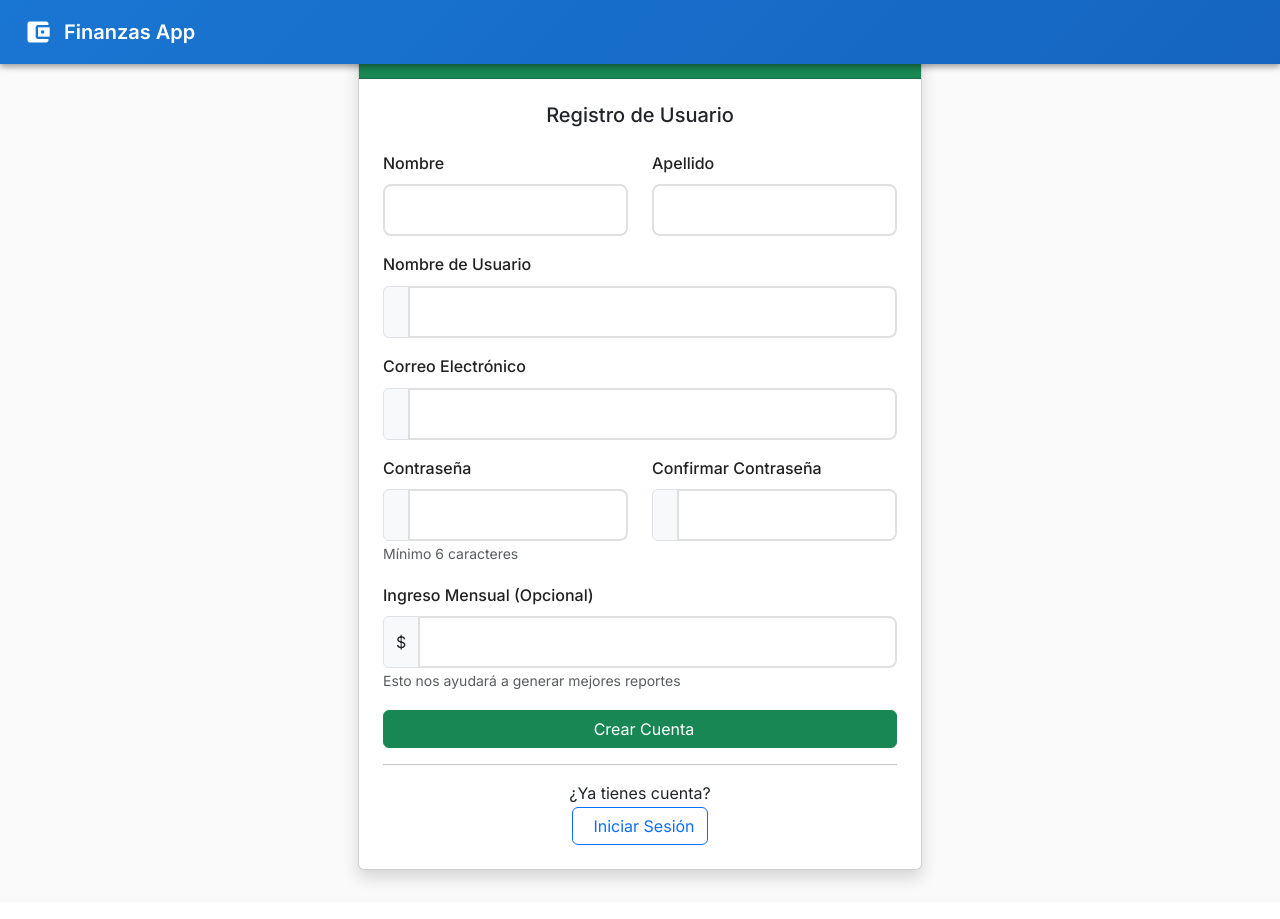
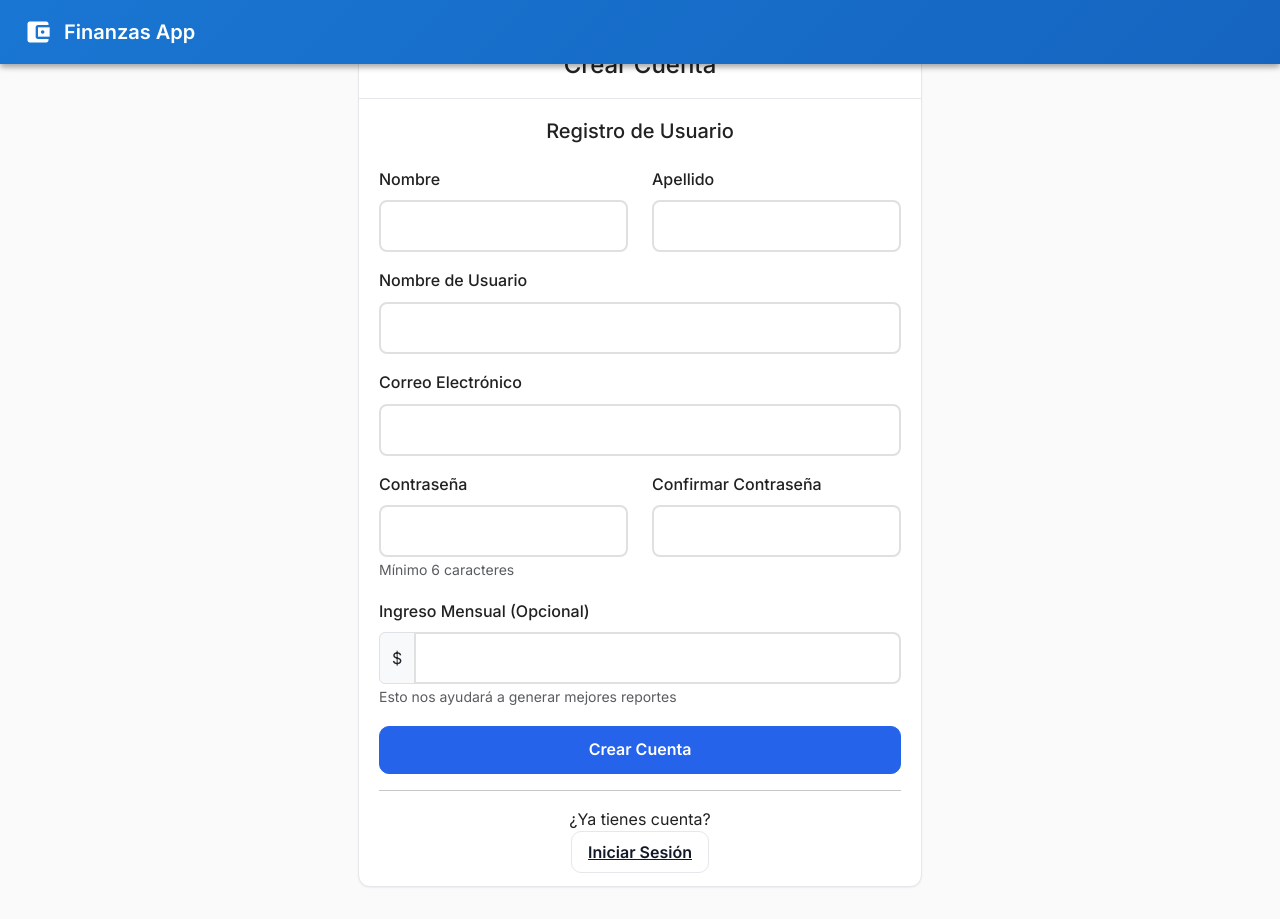
Before and after one commit to brunojhovany/CashCactus, a Flask app: page /auth/register in a window 1280 px wide. Before the commit the page ends 884 px from the top, so only its background shows below. Run offline with Flask 3, Linux system fonts and the light colour scheme.

Commit message:
style(ui): unify auth and dashboard with PaperMark-inspired theme (pm-card, pm-btn)

```diff
--- a/app/views/templates/auth/register.html
+++ b/app/views/templates/auth/register.html
@@ -5,15 +5,12 @@
 {% block content %}
 <div class="row justify-content-center min-vh-100 align-items-center">
     <div class="col-md-8 col-lg-6">
-        <div class="card shadow">
-            <div class="card-header text-center bg-success text-white">
-                <h4 class="mb-0">
-                    <i class="fas fa-user-plus me-2"></i>Crear Cuenta
-                </h4>
+        <div class="pm-card pm-card-hover">
+            <div class="pm-card-header text-center">
+                <h4 class="mb-0">Crear Cuenta</h4>
             </div>
-            <div class="card-body p-4">
-                <h5 class="card-title text-center mb-4">Registro de Usuario</h5>
-
+            <div class="pm-card-body">
+                <h5 class="text-center mb-4">Registro de Usuario</h5>
                 <form method="POST">
                     <div class="row">
                         <div class="col-md-6">
@@ -29,53 +26,29 @@
                             </div>
                         </div>
                     </div>
-
                     <div class="mb-3">
                         <label for="username" class="form-label">Nombre de Usuario</label>
-                        <div class="input-group">
-                            <span class="input-group-text">
-                                <i class="fas fa-user"></i>
-                            </span>
-                            <input type="text" class="form-control" id="username" name="username" required>
-                        </div>
+                        <input type="text" class="form-control" id="username" name="username" required>
                     </div>
-
                     <div class="mb-3">
                         <label for="email" class="form-label">Correo Electrónico</label>
-                        <div class="input-group">
-                            <span class="input-group-text">
-                                <i class="fas fa-envelope"></i>
-                            </span>
-                            <input type="email" class="form-control" id="email" name="email" required>
-                        </div>
+                        <input type="email" class="form-control" id="email" name="email" required>
                     </div>
-
                     <div class="row">
                         <div class="col-md-6">
                             <div class="mb-3">
                                 <label for="password" class="form-label">Contraseña</label>
-                                <div class="input-group">
-                                    <span class="input-group-text">
-                                        <i class="fas fa-lock"></i>
-                                    </span>
-                                    <input type="password" class="form-control" id="password" name="password" required>
-                                </div>
+                                <input type="password" class="form-control" id="password" name="password" required>
                                 <small class="form-text text-muted">Mínimo 6 caracteres</small>
                             </div>
                         </div>
                         <div class="col-md-6">
                             <div class="mb-3">
                                 <label for="confirm_password" class="form-label">Confirmar Contraseña</label>
-                                <div class="input-group">
-                                    <span class="input-group-text">
-                                        <i class="fas fa-lock"></i>
-                                    </span>
-                                    <input type="password" class="form-control" id="confirm_password" name="confirm_password" required>
-                                </div>
+                                <input type="password" class="form-control" id="confirm_password" name="confirm_password" required>
                             </div>
                         </div>
                     </div>
-
                     <div class="mb-3">
                         <label for="monthly_income" class="form-label">Ingreso Mensual (Opcional)</label>
                         <div class="input-group">
@@ -84,21 +57,14 @@
                         </div>
                         <small class="form-text text-muted">Esto nos ayudará a generar mejores reportes</small>
                     </div>
-
                     <div class="d-grid">
-                        <button type="submit" class="btn btn-success">
-                            <i class="fas fa-user-plus me-2"></i>Crear Cuenta
-                        </button>
+                        <button type="submit" class="pm-btn pm-btn-primary">Crear Cuenta</button>
                     </div>
                 </form>
-
                 <hr>
-
                 <div class="text-center">
-                    <p class="mb-0">¿Ya tienes cuenta?</p>
-                    <a href="{{ url_for('auth.login') }}" class="btn btn-outline-primary">
-                        <i class="fas fa-sign-in-alt me-2"></i>Iniciar Sesión
-                    </a>
+                    <p class="mb-2">¿Ya tienes cuenta?</p>
+                    <a href="{{ url_for('auth.login') }}" class="pm-btn">Iniciar Sesión</a>
                 </div>
             </div>
         </div>
```
Also changed, not shown: app/views/templates/auth/login.html (+10 -31 lines).
